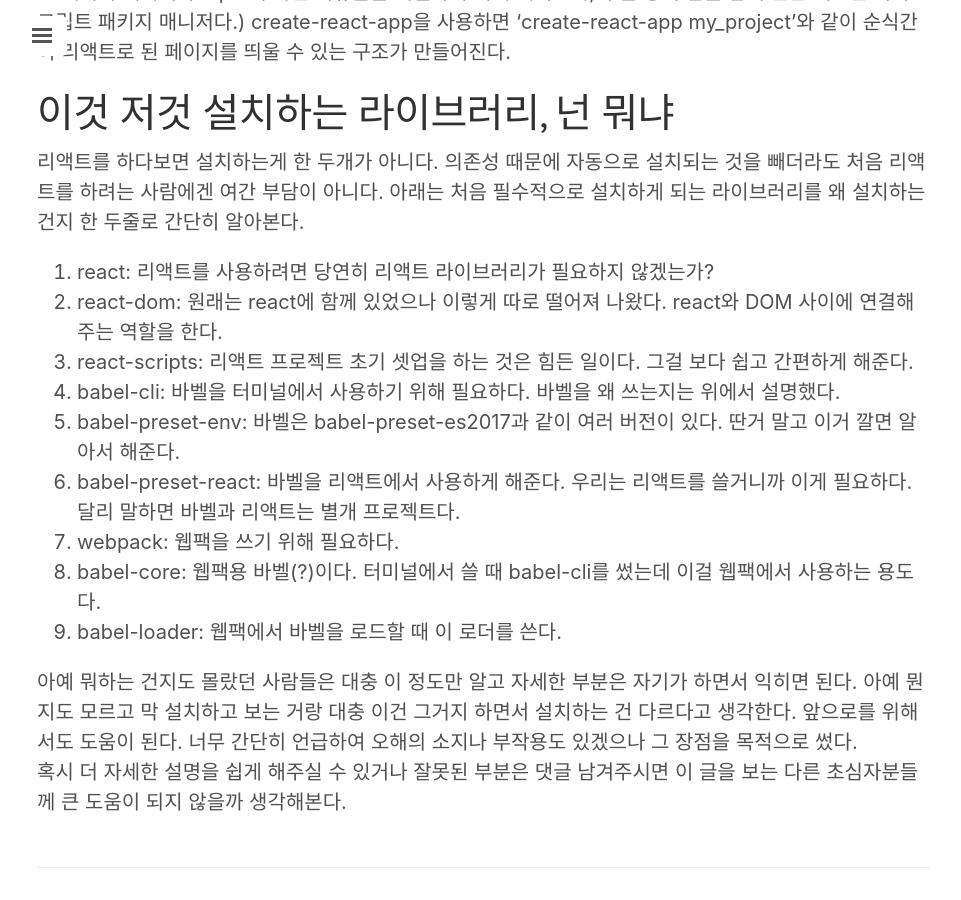
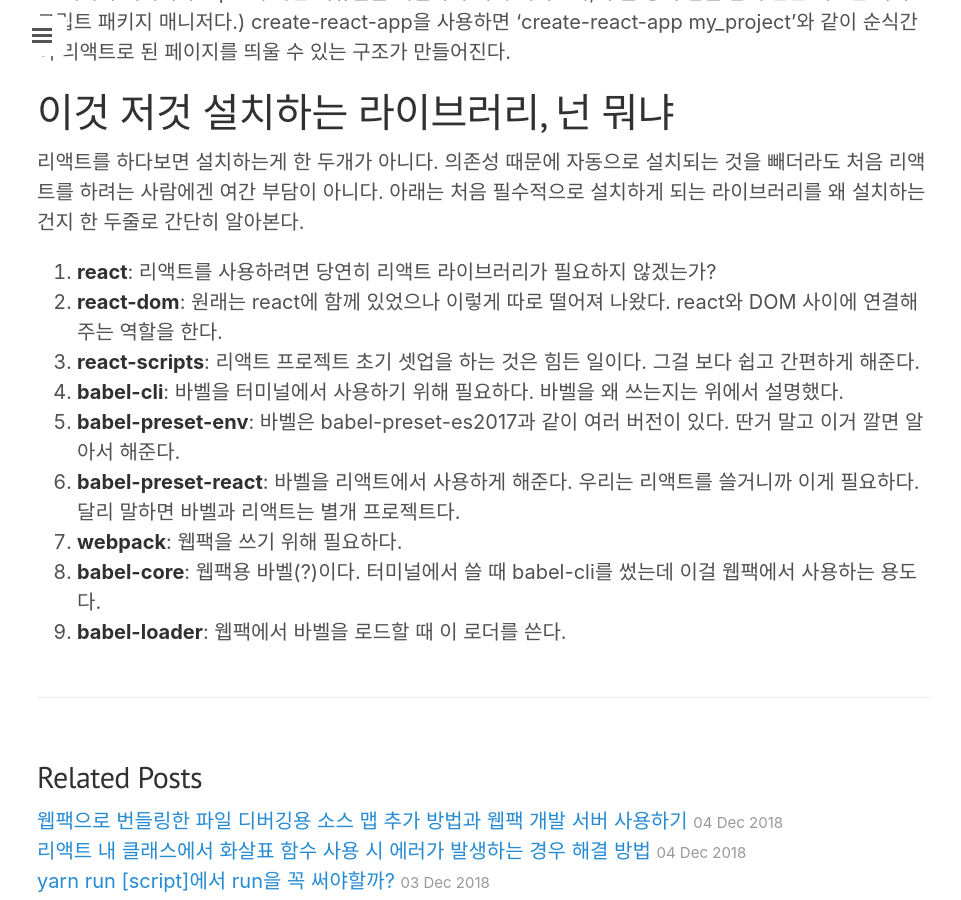
Before and after one commit to jwkcp/jwkcp.github.com, a Jekyll site: the page built from _posts/2018-12-03-webpack-babel-react.md, in a window 1280 px wide and 900 px high, scrolled down 1377 px. Shown: the whole window, without its empty margins (3-964 px from the left). Built offline with Jekyll 4.4.1, drawn with Linux system fonts in a browser that asks for light colours; nearby versions of some CDN libraries; comment, search, counter and statistics services are not loaded.

Commit message:
일부 내용 수정

```diff
--- a/_posts/2018-12-03-webpack-babel-react.md
+++ b/_posts/2018-12-03-webpack-babel-react.md
@@ -23,15 +23,12 @@
 
 리액트를 하다보면 설치하는게 한 두개가 아니다. 의존성 때문에 자동으로 설치되는 것을 빼더라도 처음 리액트를 하려는 사람에겐 여간 부담이 아니다. 아래는 처음 필수적으로 설치하게 되는 라이브러리를 왜 설치하는 건지 한 두줄로 간단히 알아본다.
 
-1. react: 리액트를 사용하려면 당연히 리액트 라이브러리가 필요하지 않겠는가?
-2. react-dom: 원래는 react에 함께 있었으나 이렇게 따로 떨어져 나왔다. react와 DOM 사이에 연결해주는 역할을 한다.
-3. react-scripts: 리액트 프로젝트 초기 셋업을 하는 것은 힘든 일이다. 그걸 보다 쉽고 간편하게 해준다.
-4. babel-cli: 바벨을 터미널에서 사용하기 위해 필요하다. 바벨을 왜 쓰는지는 위에서 설명했다.
-5. babel-preset-env: 바벨은 babel-preset-es2017과 같이 여러 버전이 있다. 딴거 말고 이거 깔면 알아서 해준다.
-6. babel-preset-react: 바벨을 리액트에서 사용하게 해준다. 우리는 리액트를 쓸거니까 이게 필요하다. 달리 말하면 바벨과 리액트는 별개 프로젝트다.
-7. webpack: 웹팩을 쓰기 위해 필요하다.
-8. babel-core: 웹팩용 바벨(?)이다. 터미널에서 쓸 때 babel-cli를 썼는데 이걸 웹팩에서 사용하는 용도다.
-9. babel-loader: 웹팩에서 바벨을 로드할 때 이 로더를 쓴다.
-
-아예 뭐하는 건지도 몰랐던 사람들은 대충 이 정도만 알고 자세한 부분은 자기가 하면서 익히면 된다. 아예 뭔지도 모르고 막 설치하고 보는 거랑 대충 이건 그거지 하면서 설치하는 건 다르다고 생각한다. 앞으로를 위해서도 도움이 된다. 너무 간단히 언급하여 오해의 소지나 부작용도 있겠으나 그 장점을 목적으로 썼다.
-혹시 더 자세한 설명을 쉽게 해주실 수 있거나 잘못된 부분은 댓글 남겨주시면 이 글을 보는 다른 초심자분들께 큰 도움이 되지 않을까 생각해본다.
+1. **react**: 리액트를 사용하려면 당연히 리액트 라이브러리가 필요하지 않겠는가?
+2. **react-dom**: 원래는 react에 함께 있었으나 이렇게 따로 떨어져 나왔다. react와 DOM 사이에 연결해주는 역할을 한다.
+3. **react-scripts**: 리액트 프로젝트 초기 셋업을 하는 것은 힘든 일이다. 그걸 보다 쉽고 간편하게 해준다.
+4. **babel-cli**: 바벨을 터미널에서 사용하기 위해 필요하다. 바벨을 왜 쓰는지는 위에서 설명했다.
+5. **babel-preset-env**: 바벨은 babel-preset-es2017과 같이 여러 버전이 있다. 딴거 말고 이거 깔면 알아서 해준다.
+6. **babel-preset-react**: 바벨을 리액트에서 사용하게 해준다. 우리는 리액트를 쓸거니까 이게 필요하다. 달리 말하면 바벨과 리액트는 별개 프로젝트다.
+7. **webpack**: 웹팩을 쓰기 위해 필요하다.
+8. **babel-core**: 웹팩용 바벨(?)이다. 터미널에서 쓸 때 babel-cli를 썼는데 이걸 웹팩에서 사용하는 용도다.
+9. **babel-loader**: 웹팩에서 바벨을 로드할 때 이 로더를 쓴다.
```
